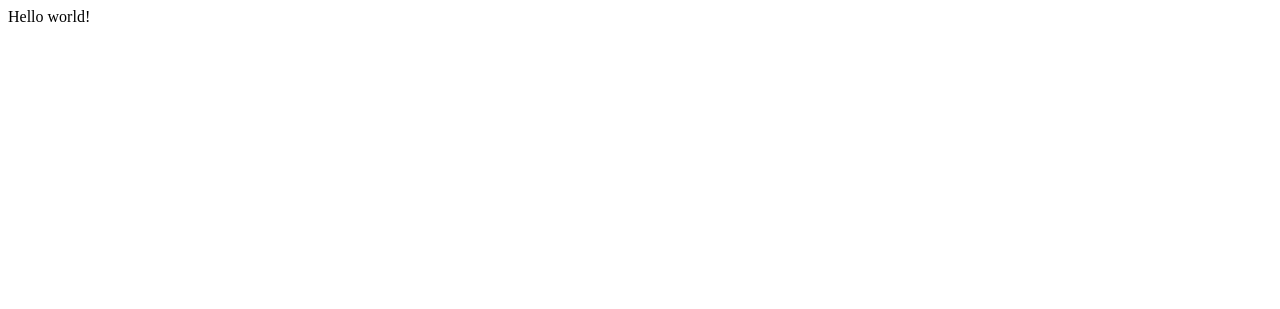
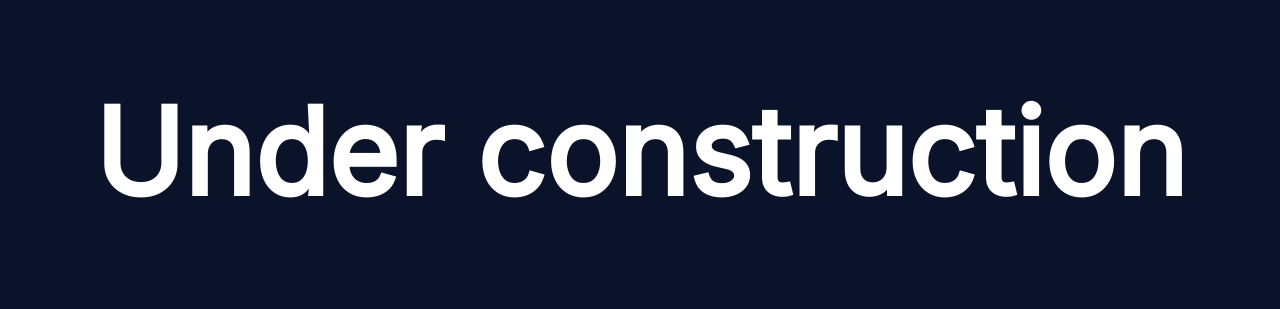
Before and after one commit to iron-island/iron-island.github.io, a plain HTML site: page index.html in a window 1280 px wide. Drawn offline with Linux system fonts and the light colour scheme.

Commit message:
Added initial color palette choice

```diff
--- a/index.html
+++ b/index.html
@@ -1,3 +1,28 @@
+<!DOCTYPE html>
+<html>
+<head>
+    <link href='https://fonts.googleapis.com/css?family=Inter' rel='stylesheet'>
+    <style>
+        /* Color palette generated from: https://coolors.co/1b4079-4d7c8a-7f9c96-8fad88-cbdf90 */
+        body {
+            background-color: #0B132B;
+            font-family: 'Inter';
+        }
+
+        #bodydiv {
+            text-align: center;
+        }
+
+        h1 {
+            font-size: 120px;
+            color: white;
+        }
+</style>
+</head>
+
 <body>
-    Hello world!
+    <div id="bodydiv">
+        <h1>Under construction</h1>
+    </div>
 </body>
+</html>
```
